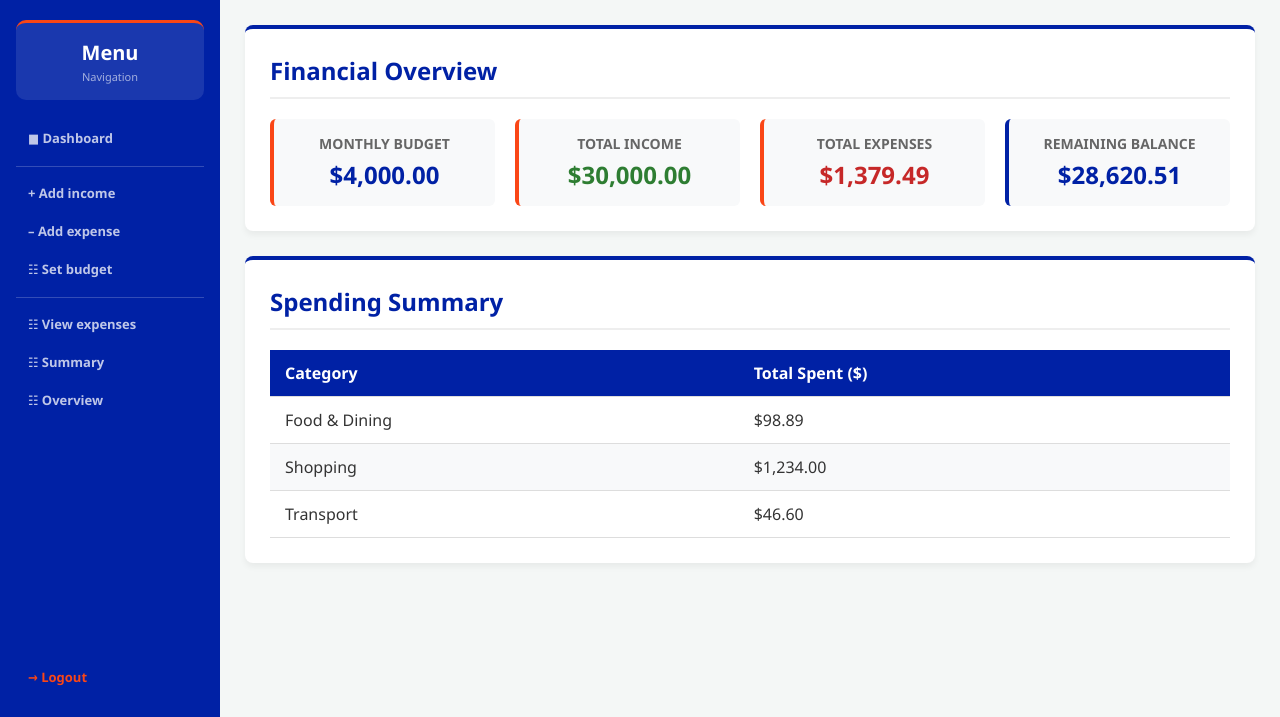
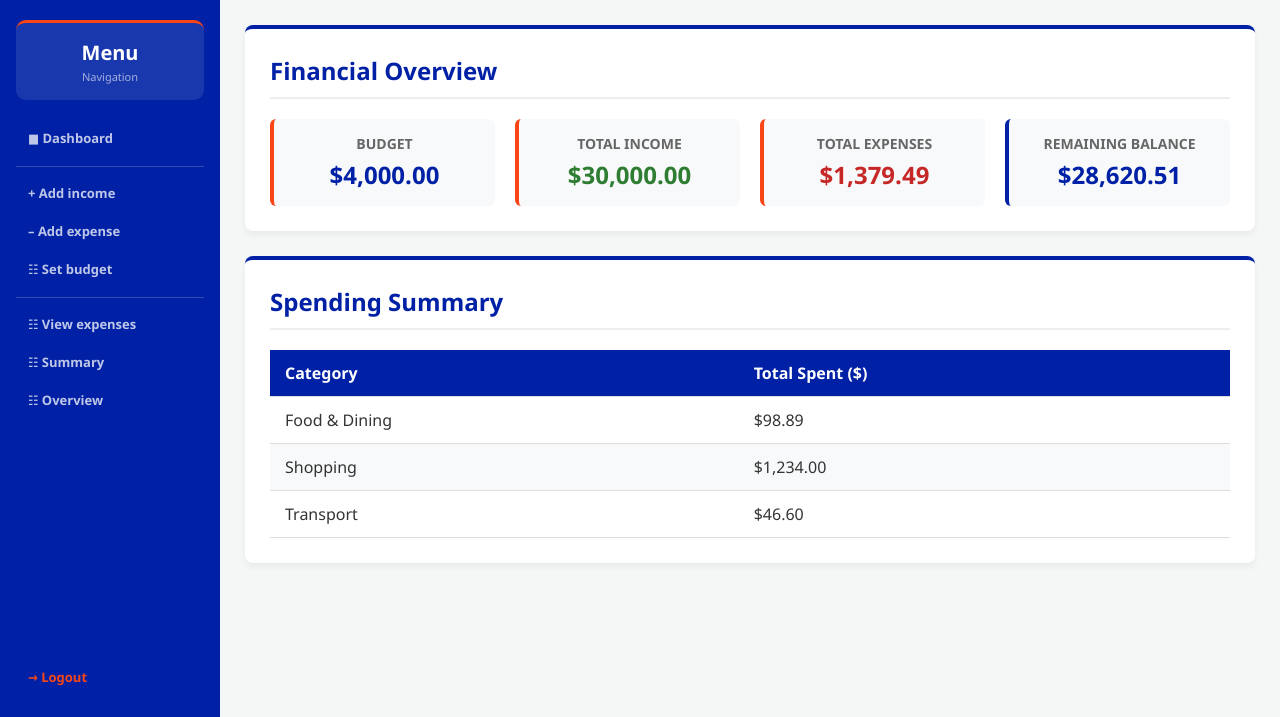
Before and after one commit to akarapanco/student-budget-tracker, a Flask app: page /dashboard in a window 1280 px wide. Shown: the part 83-800 px from the top of the page. Run offline with Flask 3, Linux system fonts and the light colour scheme; a user stored in the database is signed in; data comes from the database, SQL or seed files in the repository.

Commit message:
fix labels

```diff
--- a/templates/dashboard.html
+++ b/templates/dashboard.html
@@ -13,7 +13,7 @@
         <h2>Financial Overview</h2>
         <div class="overview-grid">
             <div class="stat-box">
-                <span class="label">Monthly Budget</span>
+                <span class="label">Budget</span>
                 <span class="value">${{ "{:,.2f}".format(current_budget|float) }}</span>
             </div>
             <div class="stat-box">
```
